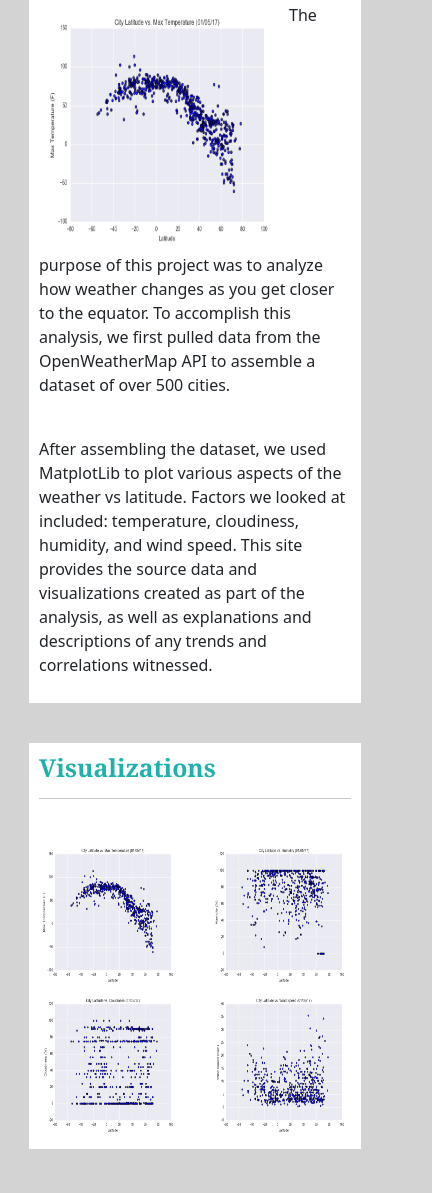
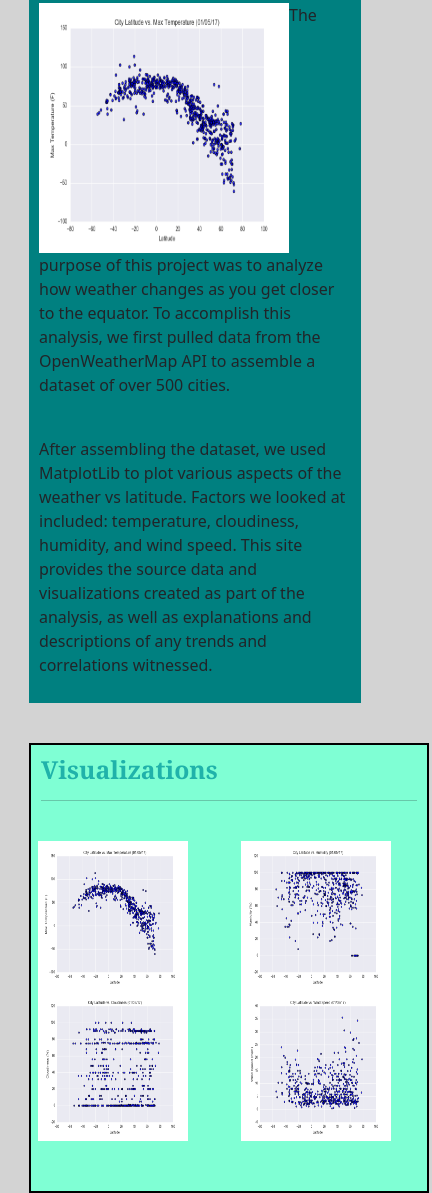
Before and after one commit to pfeliciano1/Web-Design-Challenge, a plain HTML site: page index.html in a window 390 px wide. Shown: the part 211-1404 px from the top of the page, 432 px wide, since content can reach past the window. Before the commit the page ends 1360 px from the top, so only its background shows below. Drawn offline with nearby package versions, Linux system fonts and the light colour scheme.

Commit message:
Adding media query and screenshots from each page in lg and sm

```diff
--- a/index.html
+++ b/index.html
@@ -56,7 +56,7 @@
         <!-- Row 2 -->
         <div class="row">
             <div class="col-md-7 col-sm-12">
-                <div class="box">
+                <div class="box box-1">
                     <h1>Summary: Latitude vs. X</h1>
                     <hr>
                     <br>
@@ -77,7 +77,7 @@
                 </div>
             </div>
             <div class="col-md-5 col-sm-12">
-                <div class="box">
+                <div class="box box-2">
                     <h2>Visualizations</h2>
                     <hr>
                     <br>
--- a/style.css
+++ b/style.css
@@ -59,3 +59,17 @@ h3 {
     padding: 10px 10px 10px;
     background-color: white;
 }
+
+@media (max-width: 600px) {
+    .box-1 {
+      background: teal;
+    }
+
+    .box-2 {
+    background: aquamarine;
+    width: 400px;
+    height: 450px;
+    border: solid 2px black;
+    }
+
+  }
```
Also changed, not shown: images/cloudiness.png (added), images/humidity.png (added), images/large_comparison.png (added), images/large_comparison2.png (added), images/large_data.png (added), images/large_index.png (added), images/large_navbar_dropdown.png (added), images/max_temp.png (added), images/small_comparison.png (added), images/small_data.png (added), images/small_index.png (added), images/small_index2.png (added), images/small_navbar_dropdown.png (added), images/windspeed.png (added), 2 other files.
